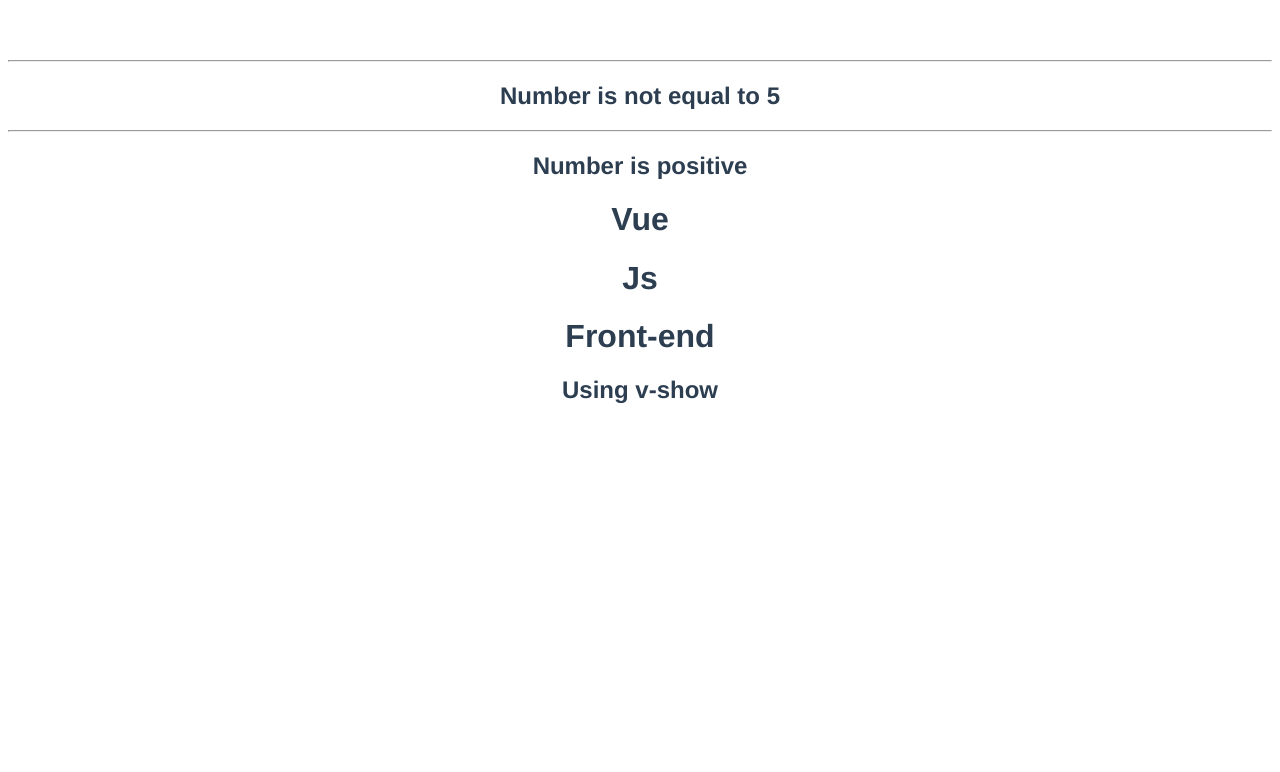
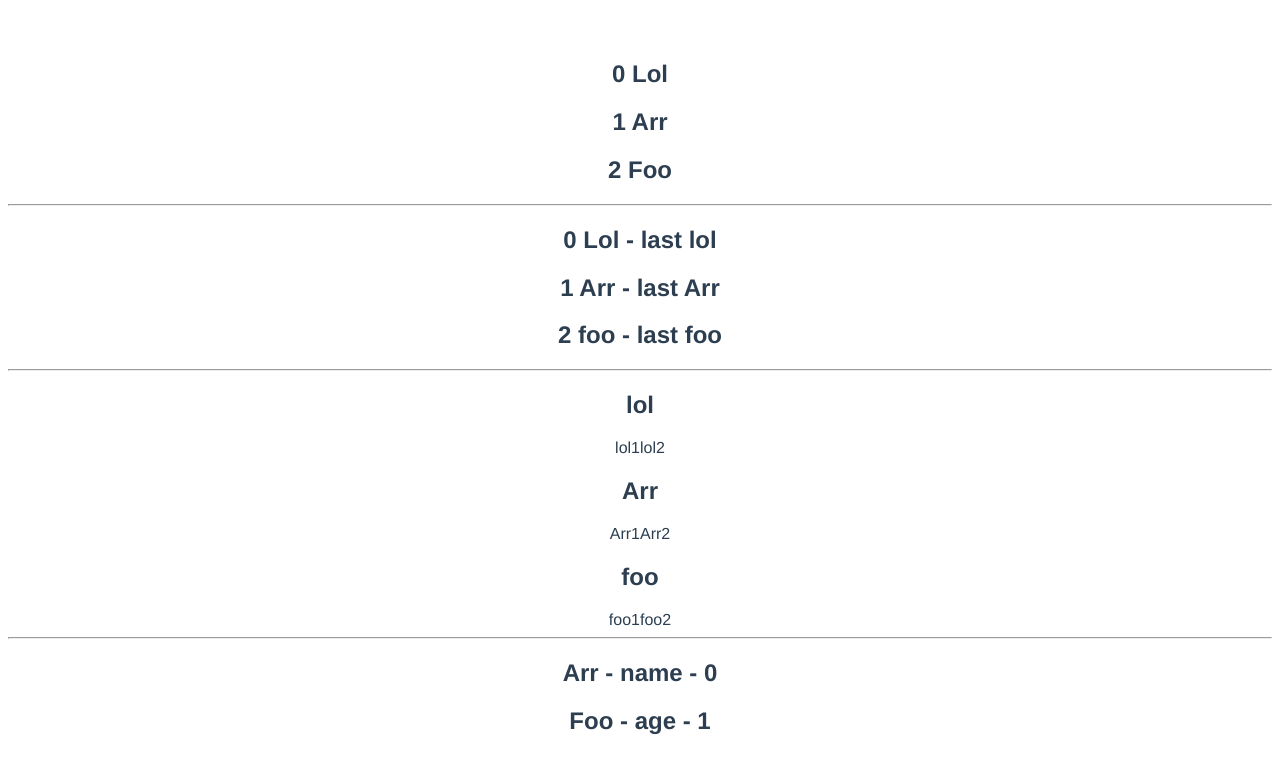
Before and after one commit to Omnish007/Vue-JS, a Vue app: page / in a window 1280 px wide. Shown: the top 772 px of the page. Built offline with nearby package versions, Linux system fonts and the light colour scheme.

Commit message:
list rendering

```diff
--- a/src/App.vue
+++ b/src/App.vue
@@ -3,9 +3,31 @@ export default {
   name: "App",
   data() {
     return {
-      num: "27",
-      display: true,
-      showElement: true,
+      names: ["Lol", "Arr", "Foo"],
+      fullNames: [
+        { first: "Lol", last: "last lol" },
+        { first: "Arr", last: "last Arr" },
+        { first: "foo", last: "last foo" },
+      ],
+      actors: [
+        {
+          name: "lol",
+          movies: ["lol1", "lol2"],
+        },
+        {
+          name: "Arr",
+          movies: ["Arr1", "Arr2"],
+        },
+        {
+          name: "foo",
+          movies: ["foo1", "foo2"],
+        },
+      ],
+
+      myinfo: {
+        name: "Arr",
+        age: "Foo",
+      },
     };
   },
 };
@@ -14,32 +36,27 @@ export default {
 
 
 <template>
-  <!-- v-if  -->
-  <h1 v-if="num === 0">Number is 0</h1>
-  <h1 v-if="num === 5">Number is 5</h1>
+  <!-- iterate using array  -->
+  <h2 v-for="(name, index) in names" :key="name">{{ index }} {{ name }}</h2>
   <hr />
 
-  <!-- v-else -->
-  <h1 v-if="num === 5">Number is 5</h1>
-  <h2 v-else>Number is not equal to 5</h2>
+  <!-- iterate using array of object  -->
+  <h2 v-for="(name, index) in fullNames" :key="index">
+    {{ index }} {{ name.first }} - {{ name.last }}
+  </h2>
   <hr />
 
-  <!-- v-else-if -->
-  <h1 v-if="num === 0">Number is 0</h1>
-  <h2 v-else-if="num < 0">Number is negative</h2>
-  <h2 v-else-if="num > 0">Number is positive</h2>
-  <h2 v-else>Not a number</h2>
+  <!-- iterate using array of array  -->
+  <div v-for="actor in actors" :key="actor.name">
+    <h2>{{ actor.name }}</h2>
+    <span v-for="movie in actor.movies" :key="movie">{{ movie }}</span>
+  </div>
+  <hr />
 
-  <!-- we can pass div also but div is rendered in dom template is not -->
-  <template v-if="display">
-    <h1>Vue</h1>
-    <h1>Js</h1>
-    <h1>Front-end</h1>
-  </template>
-
-  <!-- diffrence between v-if and v-show if it return false then v-if element is not present in dom but v-show element is present in dom with display none propertie -->
-  <!-- v-show -->
-  <h2 v-show="showElement">Using v-show</h2>
+  <!-- iterate using object  -->
+  <h2 v-for="(value, key, index) in myinfo" :key="index">
+    {{ value }} - {{ key }} - {{ index }}
+  </h2>
 </template>
 
 <style>
```
